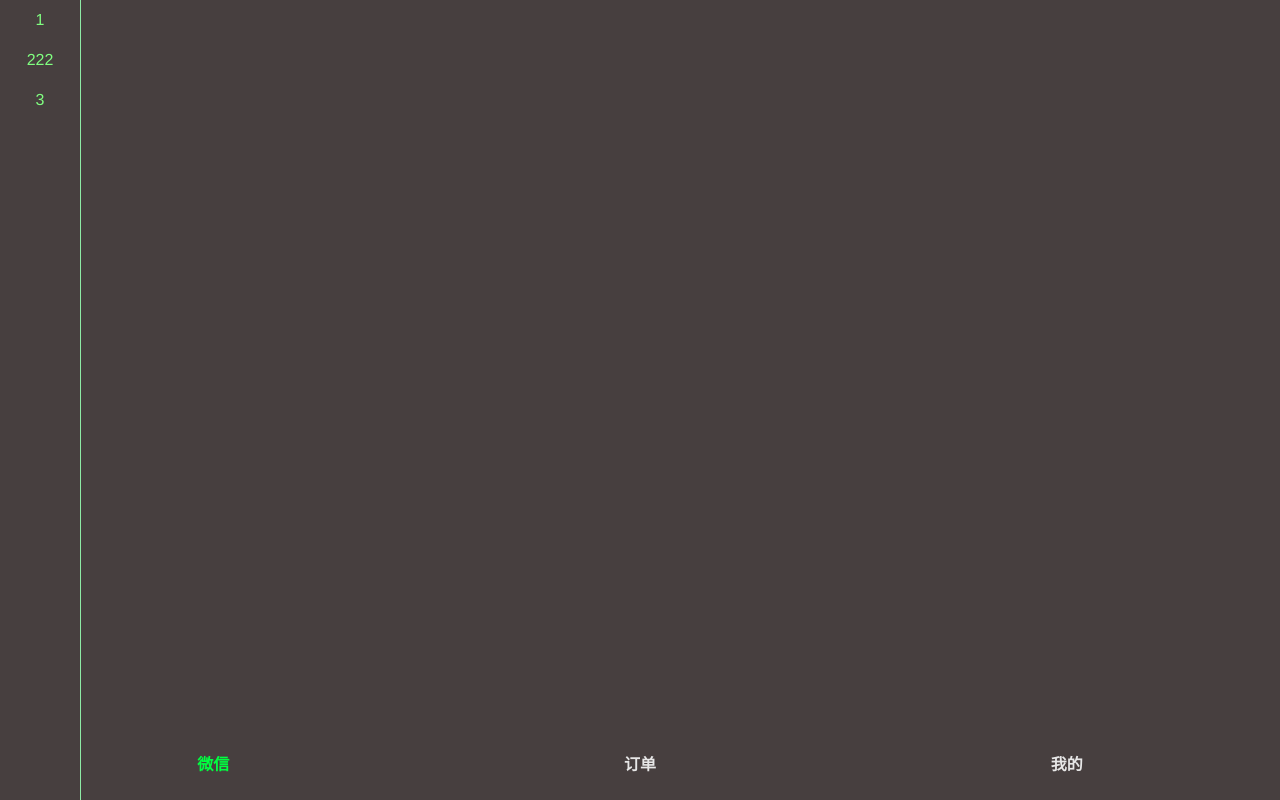
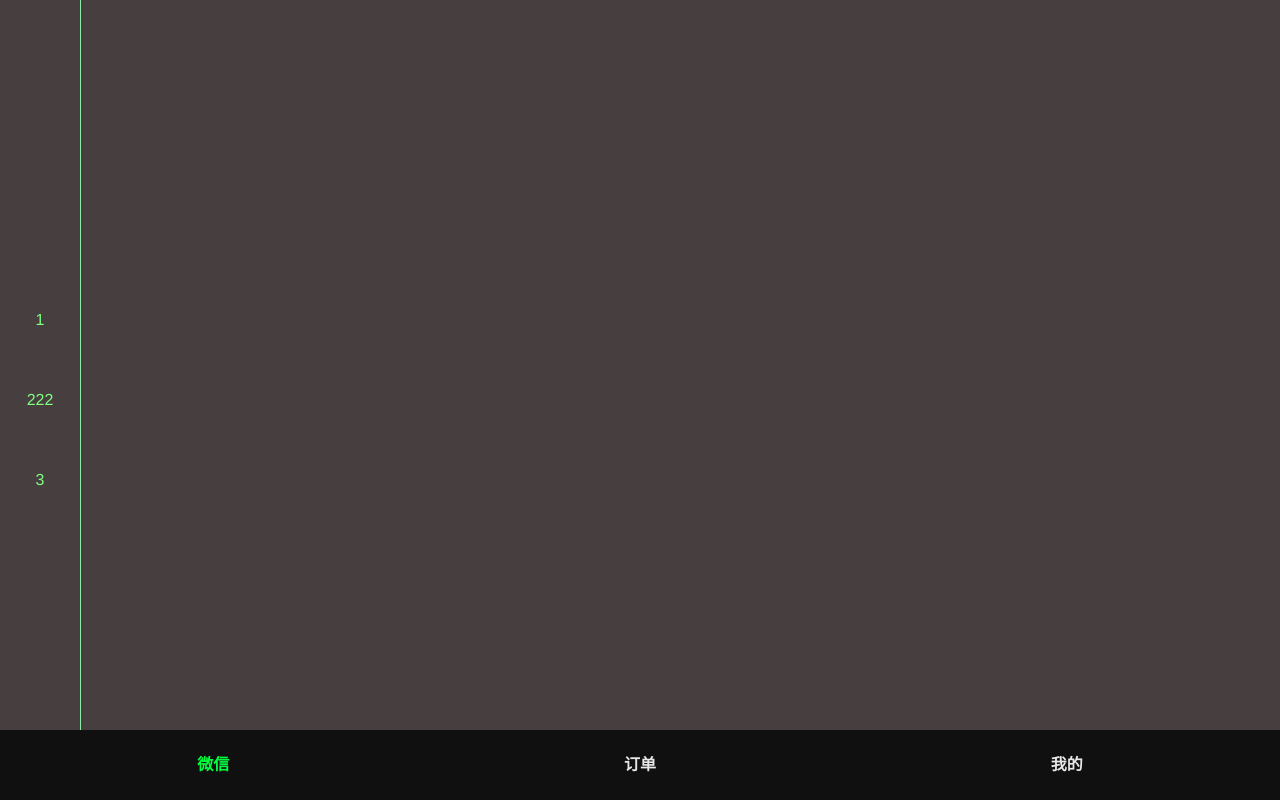
Before and after one commit to a429499381/orderSever, a Vue app in the folder client/: page / in a window 1280 px wide. Built offline with nearby package versions, Linux system fonts and the light colour scheme.

Commit message:
做纵向滚动

```diff
--- a/client/src/App.vue
+++ b/client/src/App.vue
@@ -67,6 +67,7 @@ html body {
   display: flex;
 }
 #footer-nav {
+  background-color: rgb(17, 16, 16);
   position: absolute;
   bottom: 0;
   width: 100%;
--- a/client/src/components/nav.vue
+++ b/client/src/components/nav.vue
@@ -1,18 +1,24 @@
 <template>
   <div class="home-nav">
     <div class="wx-list">
-      <div class="wx-item" v-for='item in list' :key='item'>{{item}}</div>
+      <div class="wx-item" @click="wx(item)" v-for="item in list" :key="item">{{item}}</div>
     </div>
   </div>
 </template>
 
 <script>
+import { success } from "../message";
 export default {
   name: "head-nav",
   data() {
     return {
       list: [1, 222, 3]
     };
+  },
+  methods: {
+    wx(value) {
+      success(value);
+    }
   }
 };
 </script>
@@ -30,12 +36,16 @@ export default {
   border-right: 1px solid rgb(141, 235, 165);
   display: flex;
   flex-direction: column;
-  align-items: center;
+  justify-content: center;
+  /* align-items: center; */
 }
 .wx-item {
   width: 100%;
-  line-height: 40px;
+  line-height: 80px;
+}
 
-
+.wx-item:hover {
+  background: rgb(228, 163, 163);
+  color: rgb(5, 110, 31);
 }
 </style>
```
